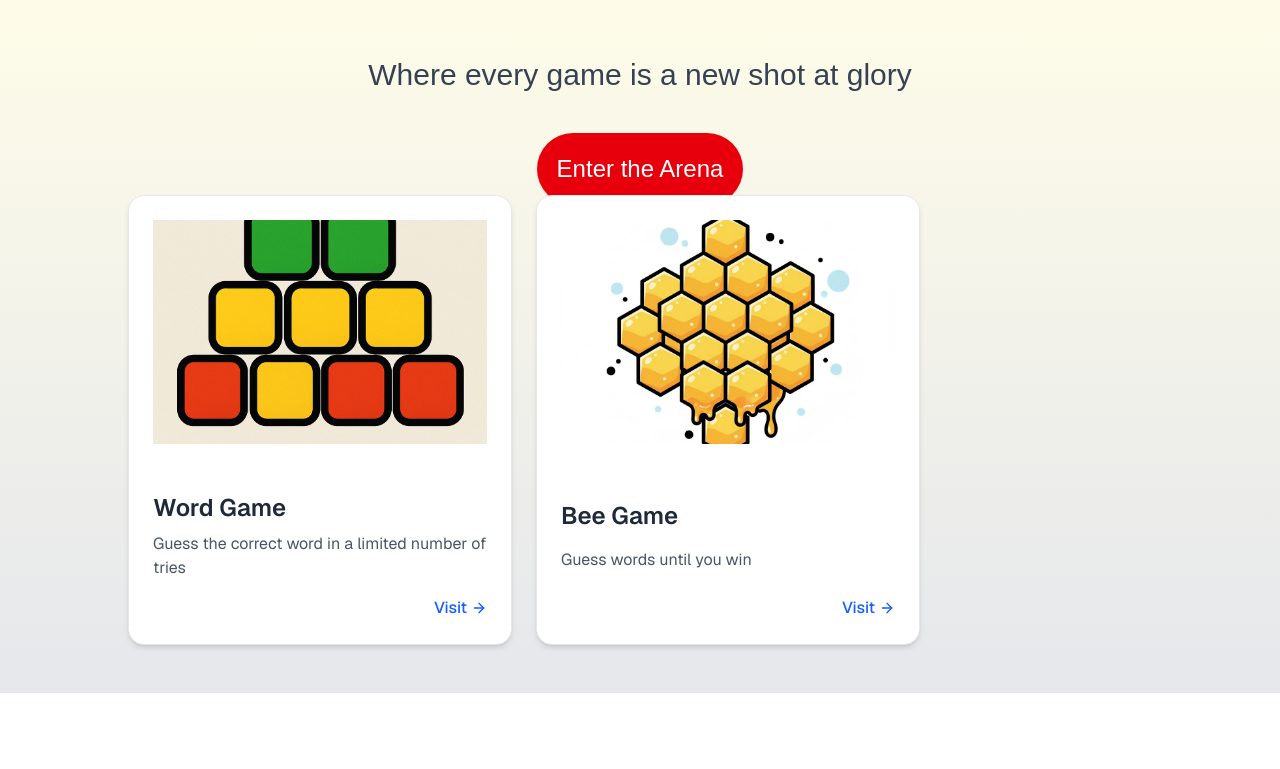
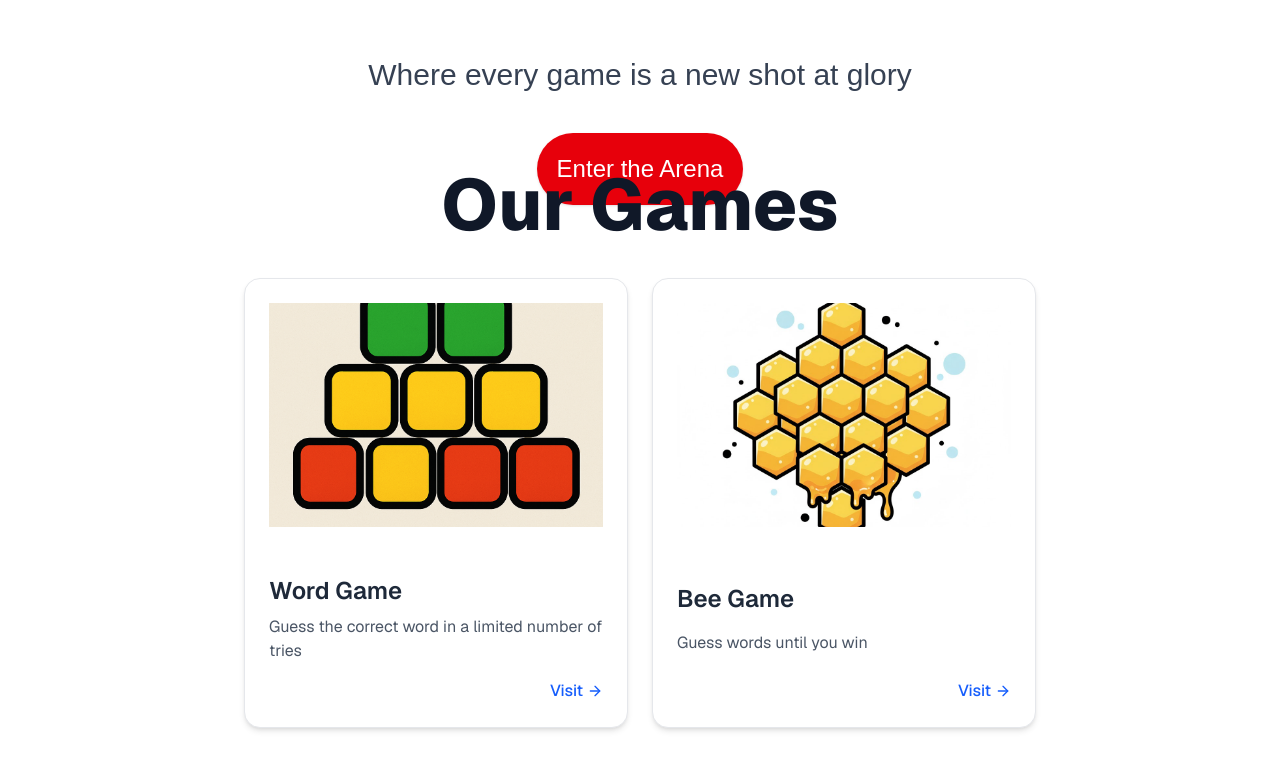
Before and after one commit to riasat-mahbub/wozaro, a Next.js app: page /home in a window 1280 px wide. Shown: the part 693-1462 px from the top of the page. Before the commit the page ends 1386 px from the top, so only its background shows below. Built offline with nearby package versions, Linux system fonts and the light colour scheme; a web font is replaced by a local one.

Commit message:
moved cardcollection to  a seperate component

```diff
--- a/src/app/components/LinkCard.tsx
+++ b/src/app/components/LinkCard.tsx
@@ -15,7 +15,7 @@ export default function LinkCard({ title, description, href, image }: LinkCardPr
   return (
     <Link
       href={href}
-      className=" block w-full sm:w-[20rem] md:w-[24rem] bg-white border border-gray-200 rounded-2xl shadow-md p-6 transition-all duration-300 hover:shadow-xl hover:-translate-y-2 hover:border-blue-400 active:scale-95">
+      className=" block w-full sm:w-[20rem] md:w-[24rem] bg-white border border-gray-200 rounded-2xl shadow-md p-6 transition-all duration-300 hover:shadow-xl hover:-translate-y-2 hover:border-4 active:scale-95">
       <div className="flex flex-col h-full justify-between">
 
         {image && (
--- a/src/app/home/components/CardCollection.tsx
+++ b/src/app/home/components/CardCollection.tsx
@@ -7,7 +7,12 @@ import bee from "../../../../public/bee.jpg"
 
 export default function CardCollection(){
     return(
-        <div className="flex flex-row flex-wrap gap-6 w-full max-w-5xl mx-auto mt-10">
+        <section className="h-screen">
+            <div className="text-4xl sm:text-5xl md:text-6xl lg:text-7xl font-extrabold text-center leading-tight sm:leading-snug mb-6 text-gray-900">
+                Our Games
+            </div>
+
+            <div className="flex flex-row flex-wrap gap-6 w-full " id="cardCollection">
                 <LinkCard
                     title="Word Game"
                     description="Guess the correct word in a limited number of tries"
@@ -21,6 +26,8 @@ export default function CardCollection(){
                     image={bee}
                 />
             </div>
+        </section>
+
 
     )
 }
--- a/src/app/home/components/Hero.tsx
+++ b/src/app/home/components/Hero.tsx
@@ -62,6 +62,7 @@ export default function Hero(){
                 </p>
 
                 <motion.a
+                    href="#cardCollection"
                     whileHover={{ scale: 1.2 }}
                     whileTap={{ scale: 0.8 }}
                 className="bg-red-600 text-white p-5 rounded-full shadow text-lg sm:text-xl md:text-2xl cursor-pointer">
--- a/src/app/home/page.tsx
+++ b/src/app/home/page.tsx
@@ -9,7 +9,7 @@ export default function Home(){
 
 
     return(
-        <div className="flex flex-col items-center px-4 sm:px-8 md:px-16 py-12 bg-gradient-to-b from-red-100 via-yellow-50 to-gray-200 min-h-screen relative overflow-hidden">
+        <div className="flex flex-col items-center px-4 sm:px-8 md:px-16 py-12 bg-white min-h-screen relative overflow-hidden">
 
             <Hero/>
 
```
Lines whose indentation alone changed are shown as unchanged.
